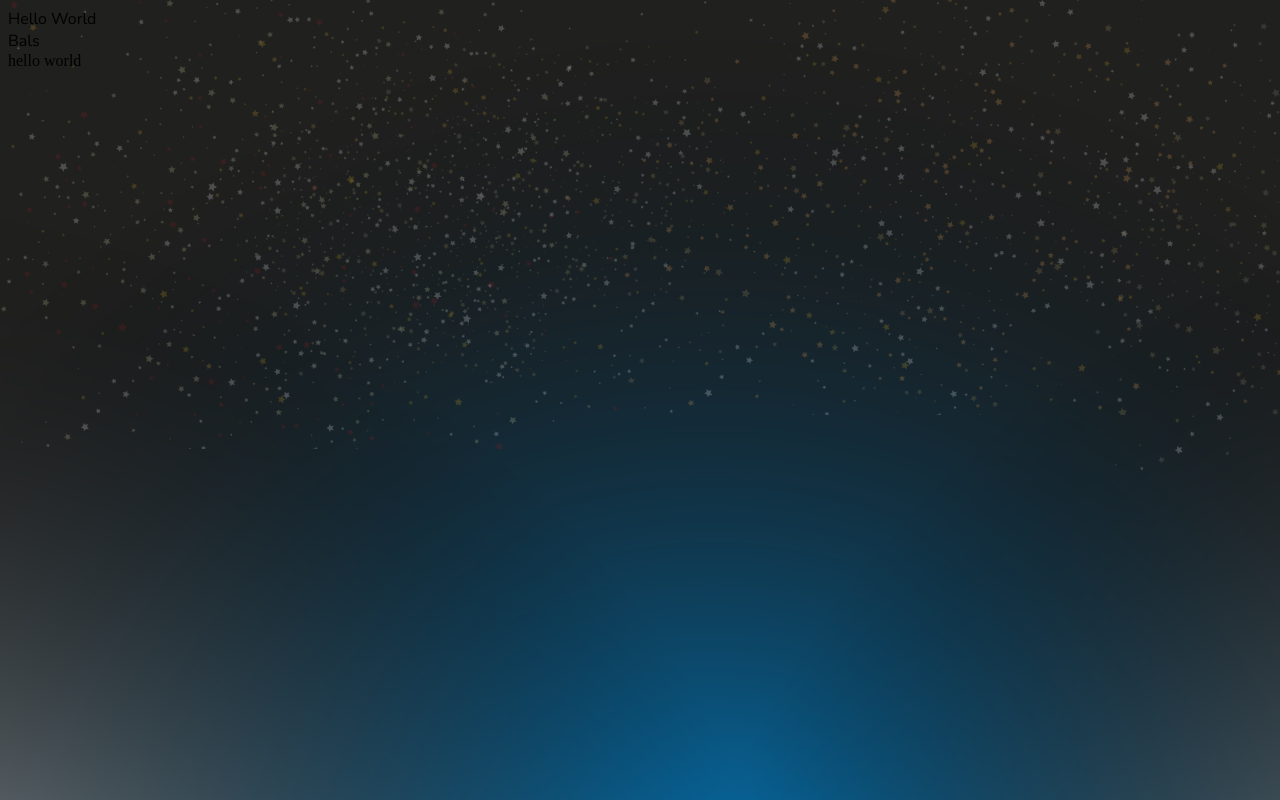
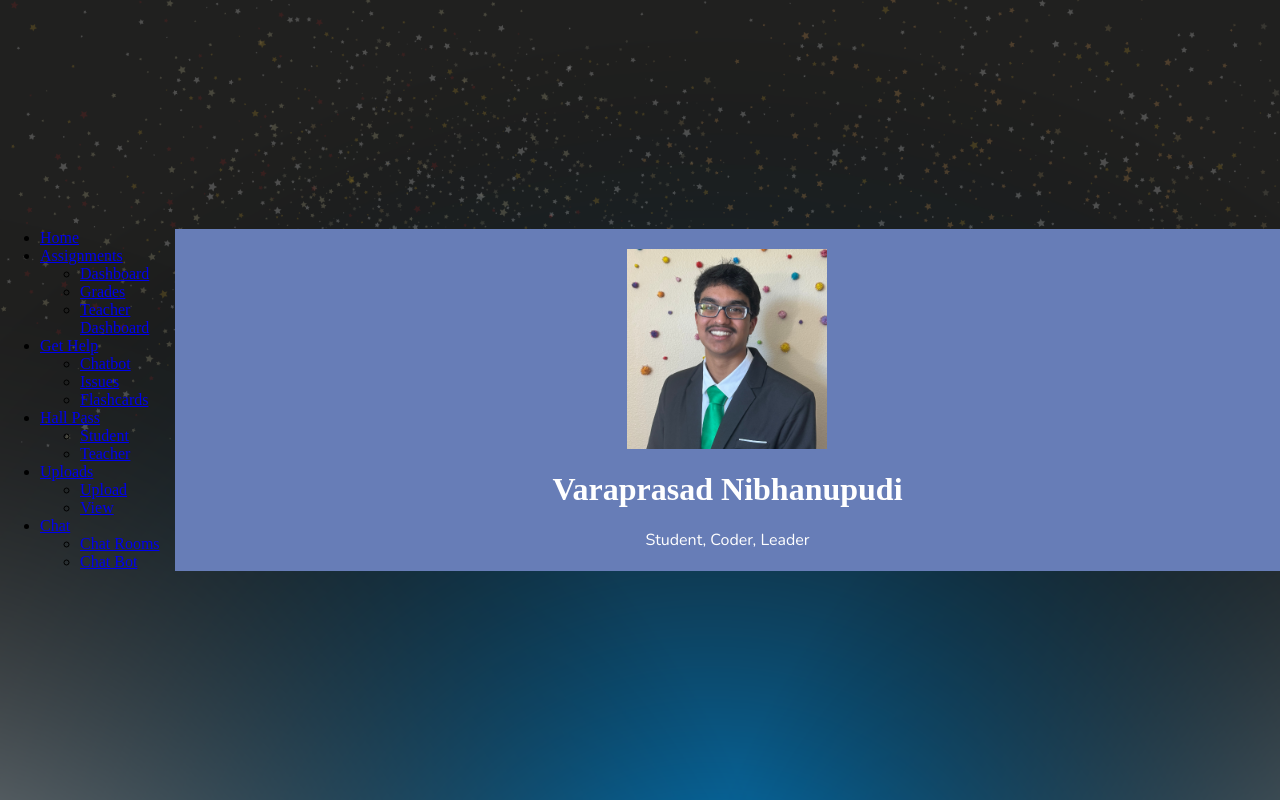
Before and after one commit to nVarap/public, a plain HTML site: page index.html in a window 1280 px wide. Drawn offline with nearby package versions, Linux system fonts and the light colour scheme; a web font is replaced by a local one.

Commit message:
Adding navbar?

```diff
--- /dev/null
+++ b/includes/navbar.html
@@ -0,0 +1,44 @@
+<header>
+    <nav>
+        <ul>
+            <li><a href="/Jobify/home.html">Home</a></li>
+            <li class="dropdown">
+                <a href="#">Assignments</a>
+                <ul class="dropdown-content">
+                    <li><a href="/Jobify/dashboard.html">Dashboard</a></li>
+                    <li><a href="/Jobify/grades.html">Grades</a></li>
+                    <li><a href="/Jobify/teacher-dashboard.html">Teacher Dashboard</a></li>
+                </ul>
+            </li>
+            <li class="dropdown">
+                <a href="#">Get Help</a>
+                <ul class="dropdown-content">
+                    <li><a href="/Jobify/chatbot.html">Chatbot</a></li>
+                    <li><a href="/Jobify/issues.html">Issues</a></li>
+                    <li><a href="/Jobify/flashcards.html">Flashcards</a></li>
+                </ul>
+            </li>
+            <li class="dropdown">
+                <a href="#">Hall Pass</a>
+                <ul class="dropdown-content">
+                    <li><a href="/Jobify/studenthallpass.html">Student</a></li>
+                    <li><a href="/Jobify/teacherhallpass.html">Teacher</a></li>
+                </ul>
+            </li>
+            <li class="dropdown">
+                <a href="#">Uploads</a>
+                <ul class="dropdown-content">
+                    <li><a href="/Jobify/upload.html">Upload</a></li>
+                    <li><a href="/Jobify/viewer.html">View</a></li>
+                </ul>
+            </li>
+            <li class="dropdown">
+                <a href="#">Chat</a>
+                <ul class="dropdown-content">
+                    <li><a href="/Jobify/cc-message.html">Chat Rooms</a></li>
+                    <li><a href="/Jobify/chatbot.html">Chat Bot</a></li>
+                </ul>
+            </li>
+        </ul>
+    </nav>
+</header>
--- a/index.html
+++ b/index.html
@@ -4,11 +4,52 @@
     <meta name="viewport" content="width=device-width, initial-scale=1.0">
     <title>Welcome!</title>
     <link rel="stylesheet" href="home.css">
+
+    <style>
+        body {
+            display: flex;
+            justify-content: center;
+            align-items: center;
+            height: 100vh;
+            margin: 0;
+            background-color: #f0f0f0;
+        }
+        .block {
+            background-color: rgb(103, 125, 183);
+            color: white;
+            text-align: center;
+            width: 100%;
+            max-width: 100%;
+            padding: 20px;
+            box-sizing: border-box;
+        }
+        .block img {
+            max-width: 100%;
+            height: 200px;
+
+        }
+        .nav{
+
+        }
+    </style>
+    <script src="https://code.jquery.com/jquery-1.10.2.js"></script>
 </head>
+
 <body>
-    <p>Hello World</p>
-    <p>Bals</p>
-    <div>
-        hello world
+    <div id="nav-placeholder">
+
+    </div>
+
+    <script>
+    $(function(){
+    $("#nav-placeholder").load("includes/navbar.html");
+    });
+    </script>
+
+    <div class="block">
+        <img src="assets/images/vluPic.png" alt="Image">
+        <h1>Varaprasad Nibhanupudi</h1>
+        <p id="typewriter">Student, Coder, Leader</p>
     </div>
 </body>
+</html>
```
Also changed, not shown: assets/images/vluPic.png (added).
